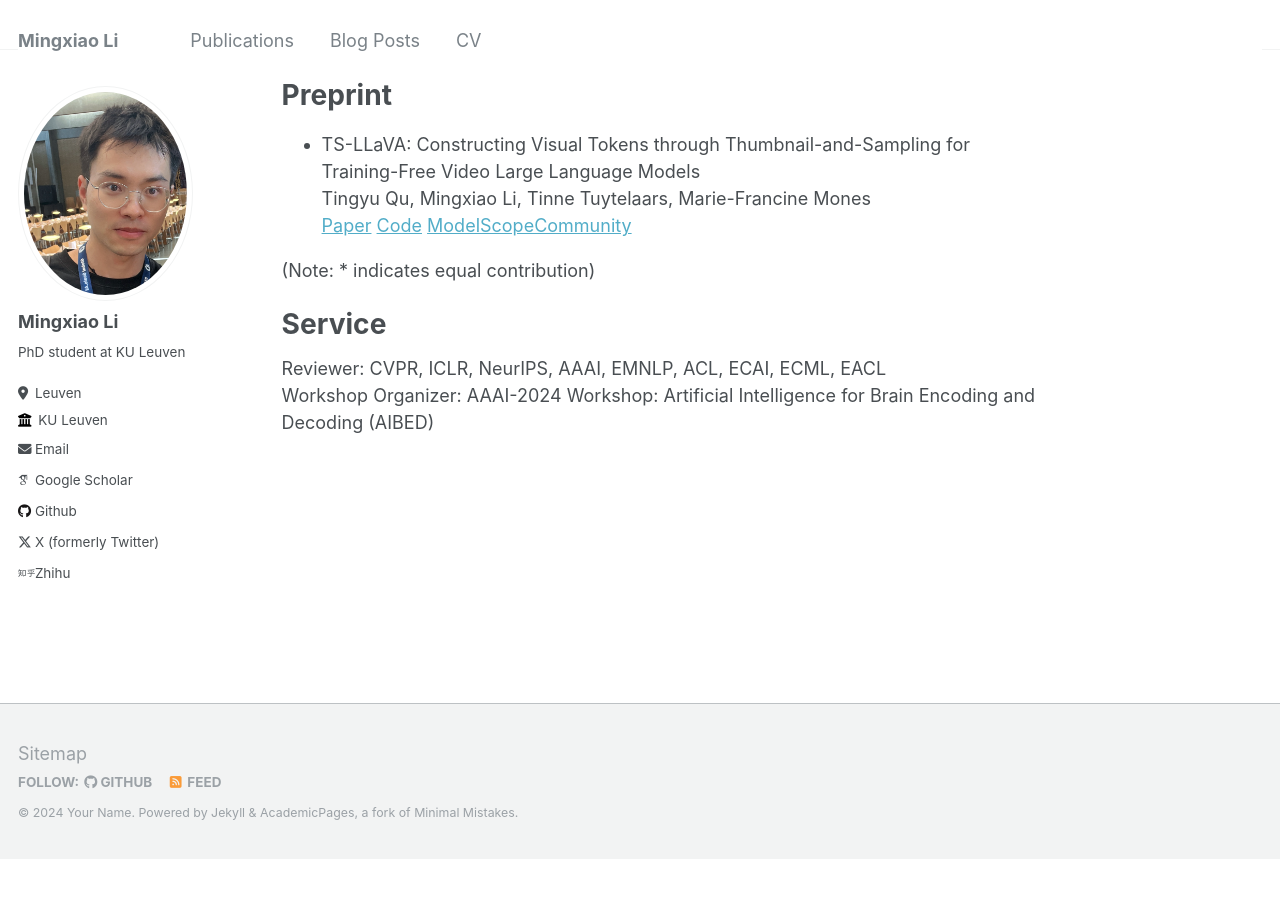
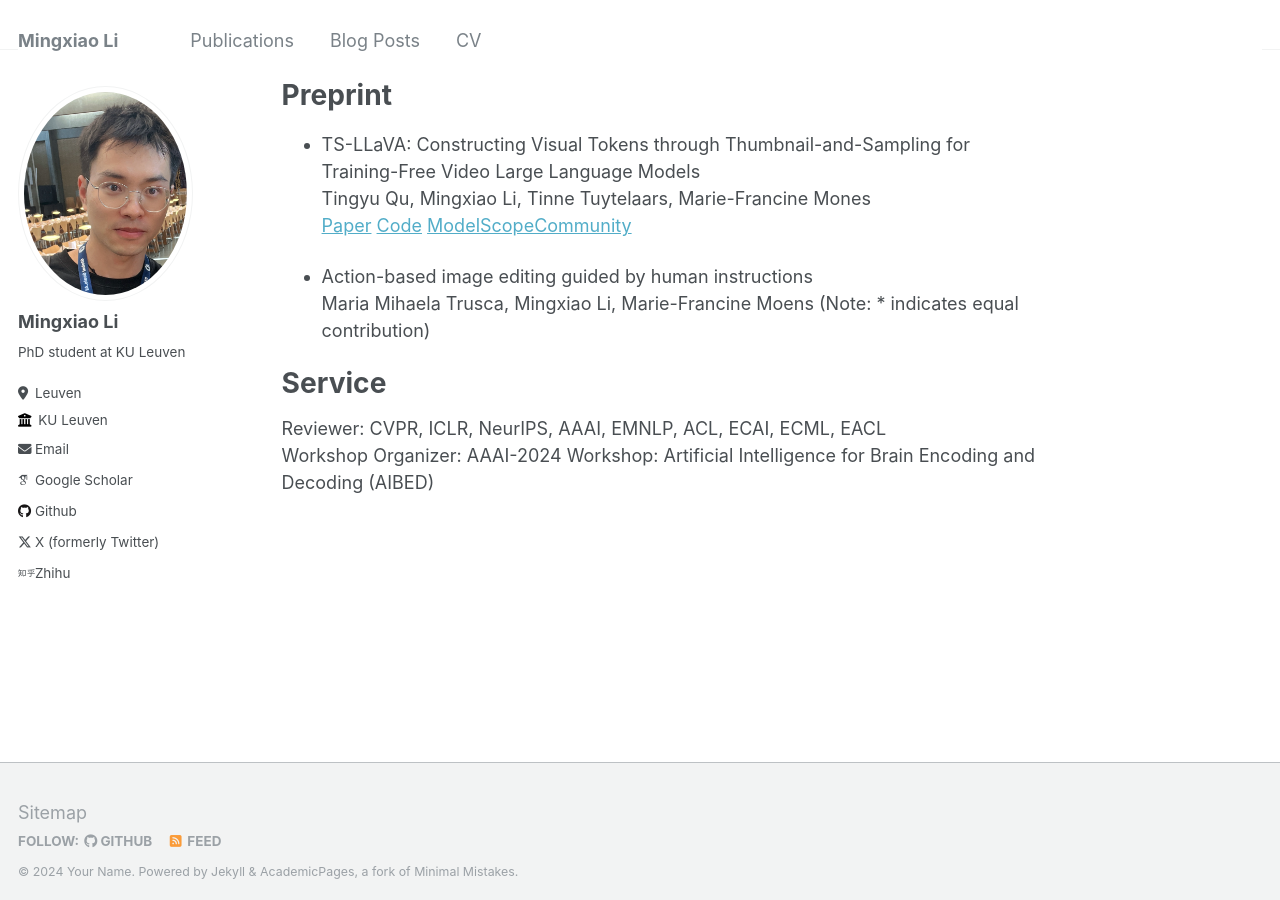
Before and after one commit to Mingxiao-Li/mingxiao-li.github.io, a Jekyll site: the page built from _pages/about.md, in a window 1280 px wide and 900 px high, scrolled down 1364 px. Built offline with Jekyll 4.4.1, drawn with Linux system fonts in a browser that asks for light colours; some web fonts are replaced; before the commit the page ends 2222 px from its top, so only the background shows below that.

Commit message:
update pub

```diff
--- a/_pages/about.md
+++ b/_pages/about.md
@@ -64,7 +64,8 @@ Preprint
   Tingyu Qu, Mingxiao Li, Tinne Tuytelaars, Marie-Francine Mones
   [Paper](https://arxiv.org/pdf/2411.11066)  [Code](https://github.com/tingyu215/TS-LLaVA) [ModelScopeCommunity](https://www.modelscope.cn/models/tingyuqu/TS-LLaVA)
 
-
+- Action-based image editing guided by human instructions
+  Maria Mihaela Trusca, Mingxiao Li, Marie-Francine Moens
 (Note: * indicates equal contribution)
 
 
```
